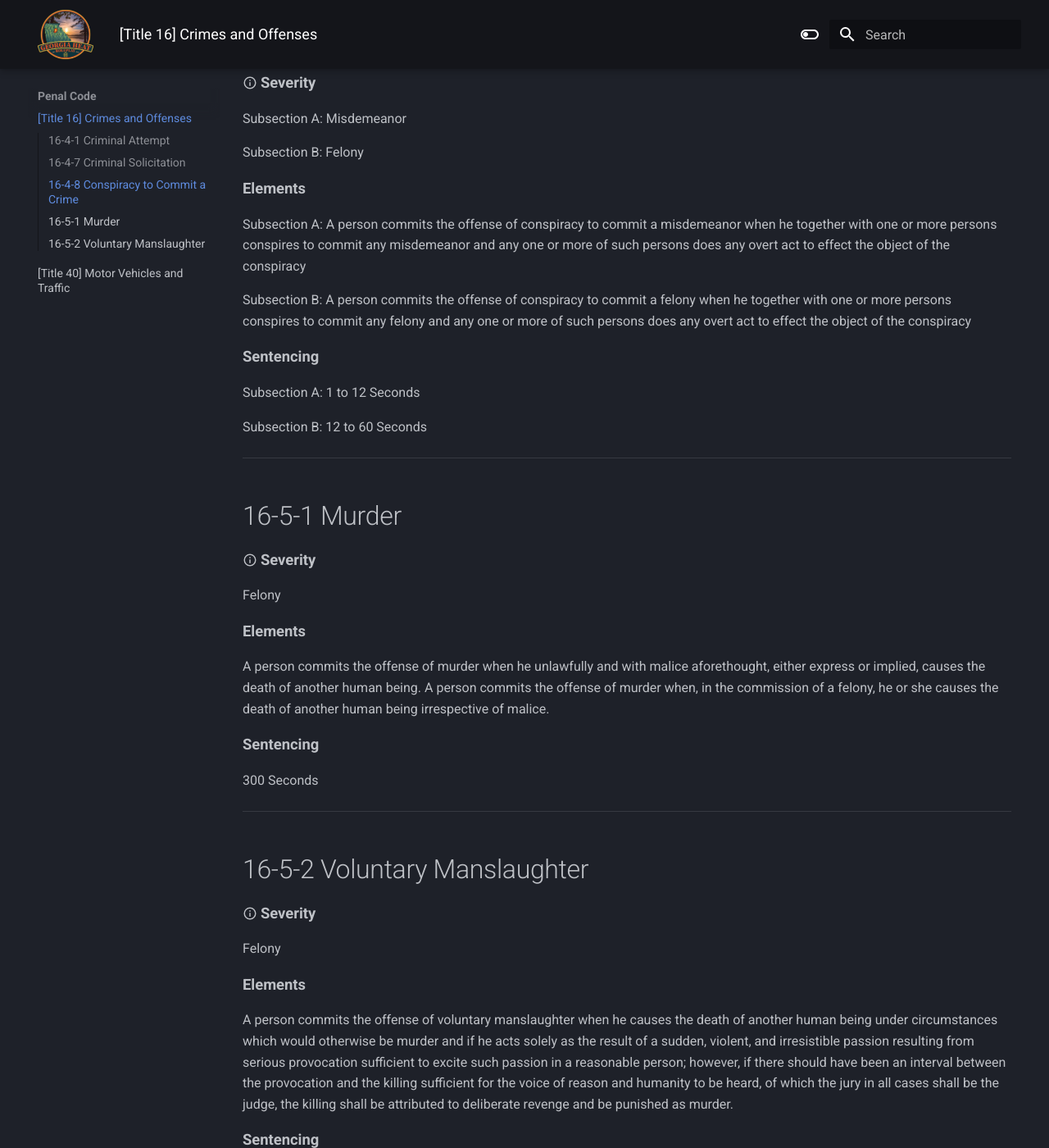
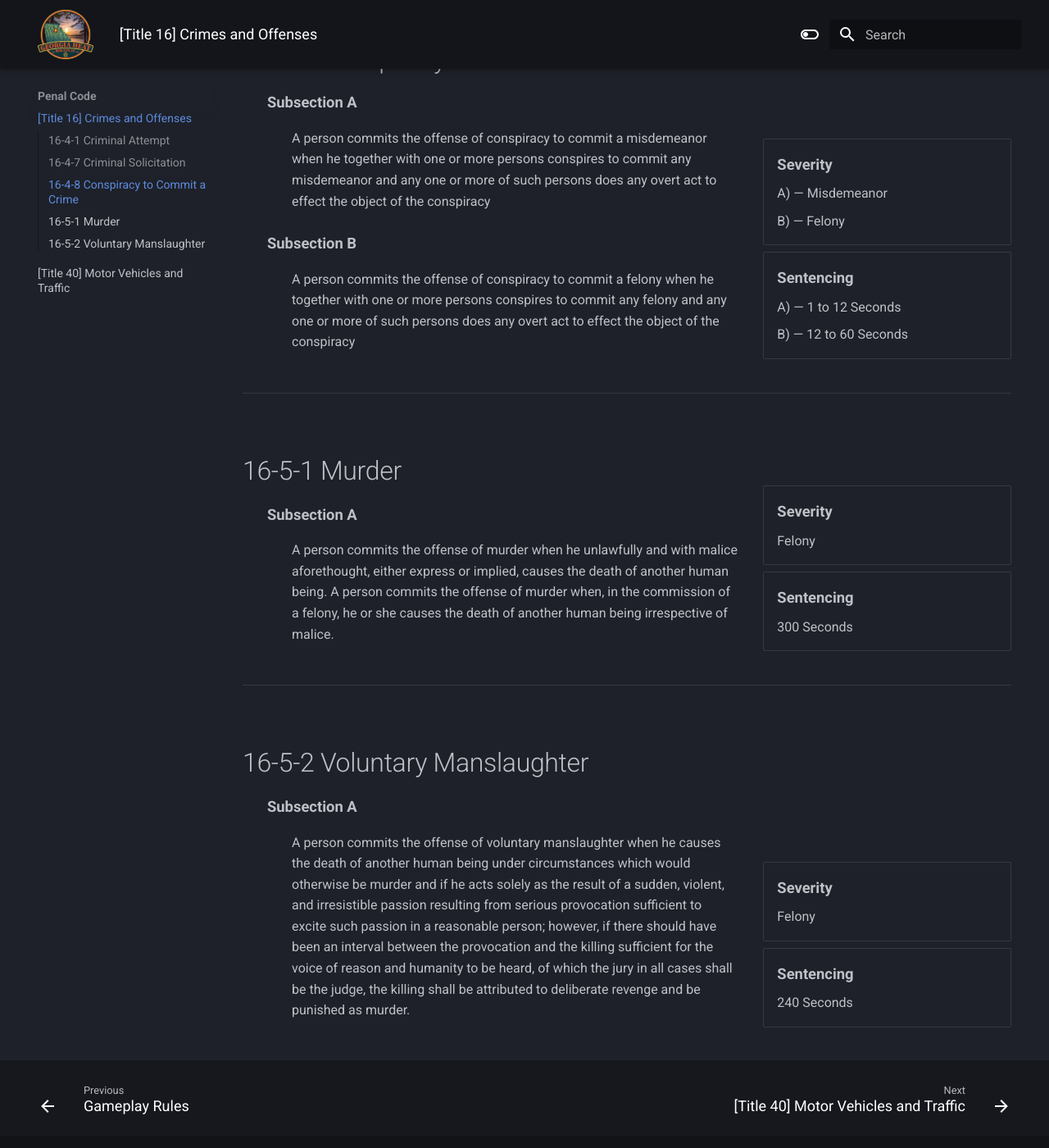
Before and after one commit to Ced-H/GHRP, an MkDocs documentation site: the page built from docs/title-16.md, in a window 1280 px wide and 1400 px high, scrolled down 1119 px. Shown: the whole window at 82% size. Built offline with MkDocs 1.6.1 and Material for MkDocs 9.7.7, drawn with Linux system fonts in a browser that asks for light colours.

Commit message:
Finished changing the laws format.

```diff
--- a/docs/title-16.md
+++ b/docs/title-16.md
@@ -59,54 +59,92 @@
 
 ---
 
+<div style="display: flex; flex-wrap: wrap; gap: 1.5rem; align-items: flex-end; justify-content: space-between;" markdown="1">
+<div style="flex: 2; min-width: 400px;" markdown="1">
+
 ## 16-4-8 Conspiracy to Commit a Crime
 
-:material-information-outline: __Severity__
+: __Subsection A__
 
-Subsection A: Misdemeanor
+    : A person commits the offense of conspiracy to commit a misdemeanor when he together with one or more persons conspires to commit any misdemeanor and any one or more of such persons does any overt act to effect the object of the conspiracy
 
-Subsection B: Felony
+: __Subsection B__
 
-__Elements__
+    : A person commits the offense of conspiracy to commit a felony when he together with one or more persons conspires to commit any felony and any one or more of such persons does any overt act to effect the object of the conspiracy
 
-Subsection A: A person commits the offense of conspiracy to commit a misdemeanor when he together with one or more persons conspires to commit any misdemeanor and any one or more of such persons does any overt act to effect the object of the conspiracy
+</div>
 
-Subsection B: A person commits the offense of conspiracy to commit a felony when he together with one or more persons conspires to commit any felony and any one or more of such persons does any overt act to effect the object of the conspiracy
+<div style="flex: 1; min-width: 250px; align-self: flex-end; text-align: left;" markdown="1">
+<div class="grid cards" markdown>
 
-__Sentencing__
+- __Severity__
 
-Subsection A: 1 to 12 Seconds
+    A) — Misdemeanor
 
-Subsection B: 12 to 60 Seconds
+    B) — Felony
+
+- __Sentencing__
+
+    A) — 1 to 12 Seconds
+
+    B) — 12 to 60 Seconds
+
+</div>
+</div>
+</div>
 
 ---
 
+<div style="display: flex; flex-wrap: wrap; gap: 1.5rem; align-items: flex-end; justify-content: space-between;" markdown="1">
+<div style="flex: 2; min-width: 400px;" markdown="1">
+
 ## 16-5-1 Murder
 
-:material-information-outline: __Severity__
+: __Subsection A__
 
-Felony
+    : A person commits the offense of murder when he unlawfully and with malice aforethought, either express or implied, causes the death of another human being. A person commits the offense of murder when, in the commission of a felony, he or she causes the death of another human being irrespective of malice.
 
-__Elements__
+</div>
 
-A person commits the offense of murder when he unlawfully and with malice aforethought, either express or implied, causes the death of another human being. A person commits the offense of murder when, in the commission of a felony, he or she causes the death of another human being irrespective of malice.
+<div style="flex: 1; min-width: 250px; align-self: flex-end; text-align: left;" markdown="1">
+<div class="grid cards" markdown>
 
-__Sentencing__
+- __Severity__
 
-300 Seconds
+    Felony
+
+- __Sentencing__
+
+    300 Seconds
+
+</div>
+</div>
+</div>
 
 ---
 
+<div style="display: flex; flex-wrap: wrap; gap: 1.5rem; align-items: flex-end; justify-content: space-between;" markdown="1">
+<div style="flex: 2; min-width: 400px;" markdown="1">
+
 ## 16-5-2 Voluntary Manslaughter
 
-:material-information-outline: __Severity__
+: __Subsection A__
 
-Felony
+    : A person commits the offense of voluntary manslaughter when he causes the death of another human being under circumstances which would otherwise be murder and if he acts solely as the result of a sudden, violent, and irresistible passion resulting from serious provocation sufficient to excite such passion in a reasonable person; however, if there should have been an interval between the provocation and the killing sufficient for the voice of reason and humanity to be heard, of which the jury in all cases shall be the judge, the killing shall be attributed to deliberate revenge and be punished as murder.
 
-__Elements__
+</div>
 
-A person commits the offense of voluntary manslaughter when he causes the death of another human being under circumstances which would otherwise be murder and if he acts solely as the result of a sudden, violent, and irresistible passion resulting from serious provocation sufficient to excite such passion in a reasonable person; however, if there should have been an interval between the provocation and the killing sufficient for the voice of reason and humanity to be heard, of which the jury in all cases shall be the judge, the killing shall be attributed to deliberate revenge and be punished as murder.
+<div style="flex: 1; min-width: 250px; align-self: flex-end; text-align: left;" markdown="1">
+<div class="grid cards" markdown>
 
-__Sentencing__
+- __Severity__
 
-240 Seconds
+    Felony
+
+- __Sentencing__
+
+    240 Seconds
+
+</div>
+</div>
+</div>
--- a/mkdocs.yml
+++ b/mkdocs.yml
@@ -12,6 +12,7 @@ theme:
     - search.suggest
     - search.highlight
     - content.tabs.link
+    - content.tooltips
   language: en
   palette:
     - scheme: slate
@@ -48,6 +49,8 @@ markdown_extensions:
       alternate_style: true
   - pymdownx.tabbed
   - pymdownx.details
+  - pymdownx.snippets
+  - abbr
   - def_list
   - md_in_html
 
```
